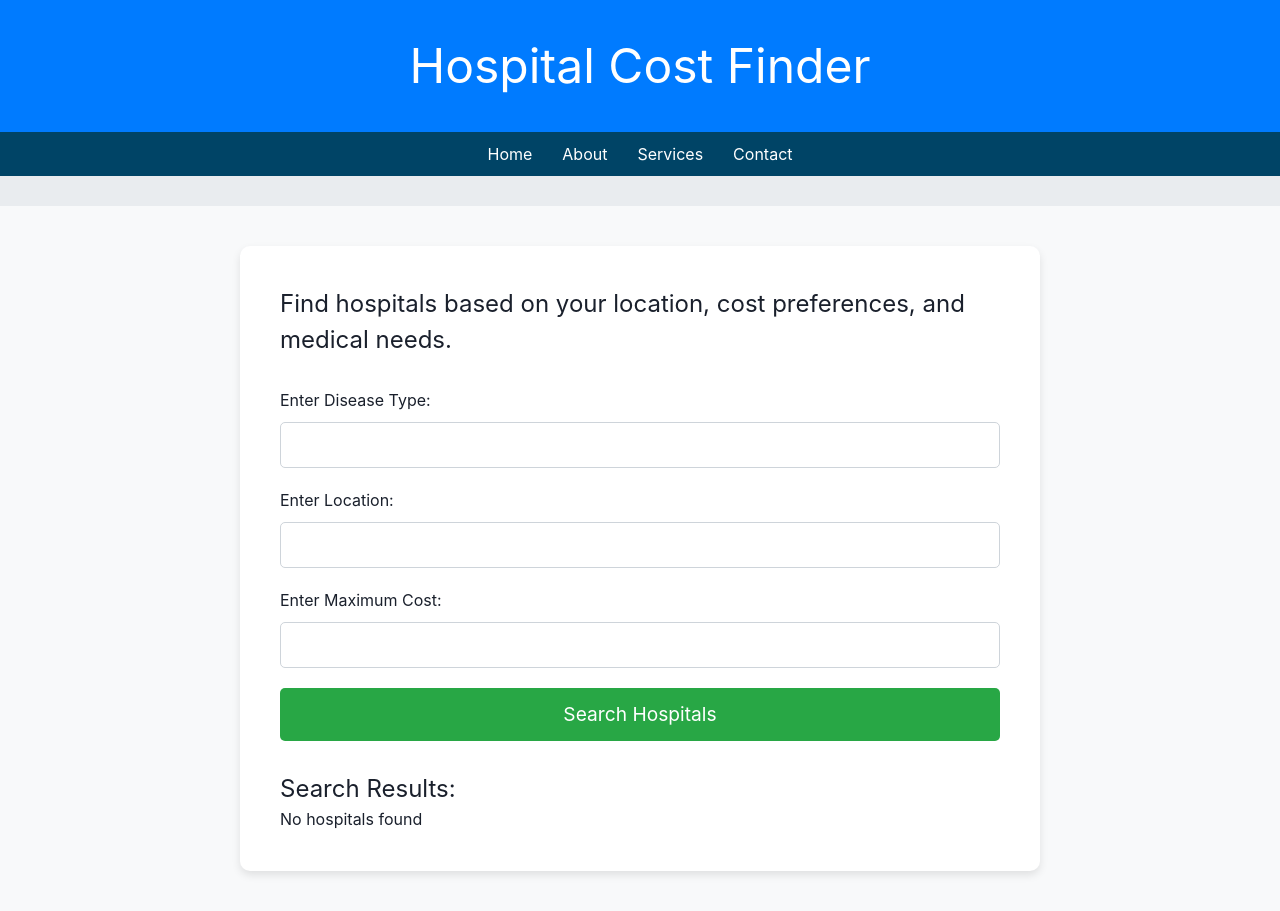
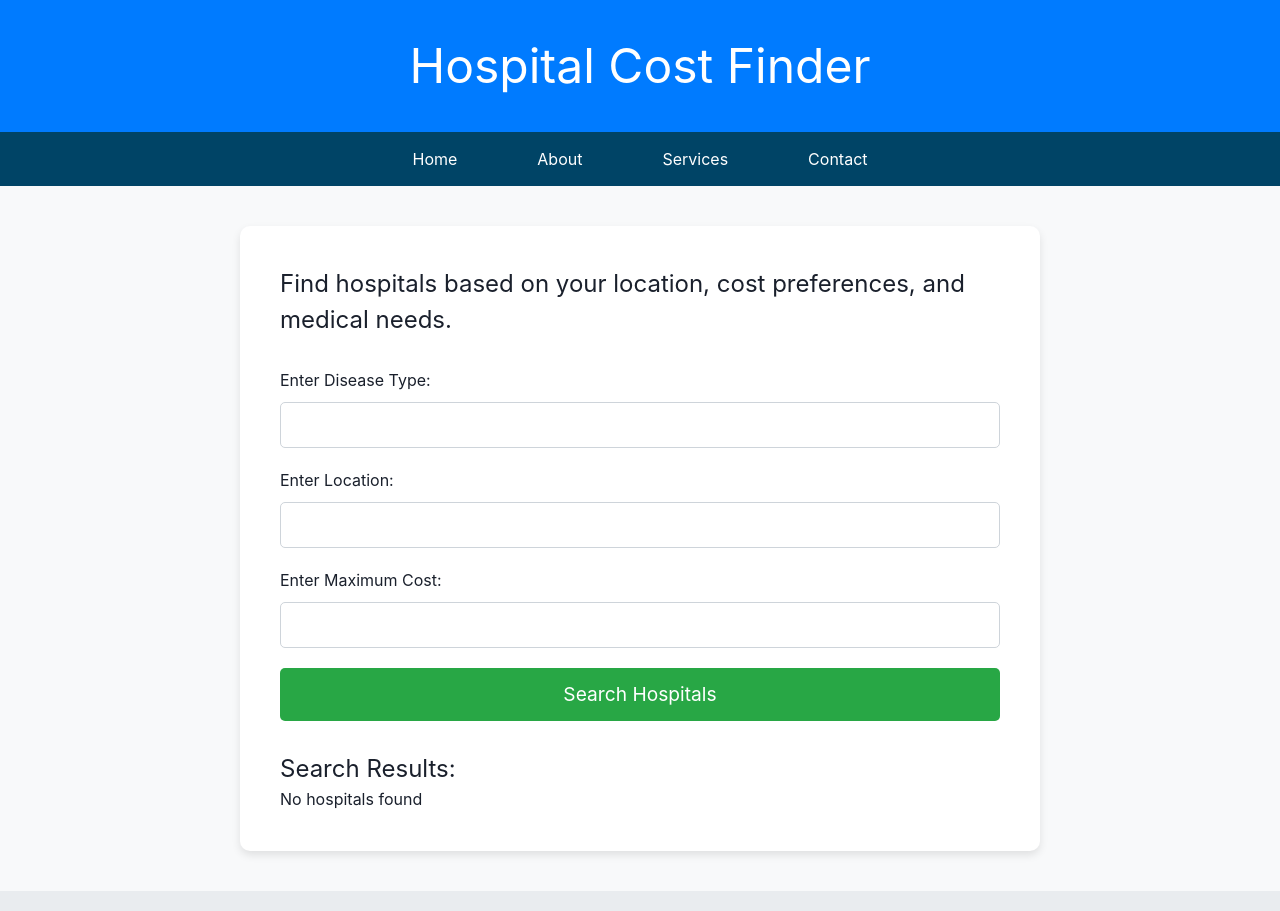
Before and after one commit to Akanchha-kumari/Hospital-Cost-Finder, a React (Create React App) app in the folder Frontend/: page /search in a window 1280 px wide. Built offline with nearby package versions, Linux system fonts and the light colour scheme.

Commit message:
About,Services,Contact- css added

```diff
--- a/Frontend/src/About.js
+++ b/Frontend/src/About.js
@@ -1,9 +1,32 @@
 import React from 'react';
+
 const About = () => {
+  const aboutContainerStyle = {
+    padding: '40px',  backgroundColor: '#d3d3d3', borderRadius: '10px',
+    boxShadow: '0px 4px 8px rgba(0, 0, 0, 0.1)',
+    maxWidth: '800px',
+    margin: '40px auto',
+    textAlign: 'center',
+  };
+
+  const headingStyle = {
+    fontSize: '2.5rem',
+    color: '#004466',
+    marginBottom: '20px',
+  };
+
+  const paragraphStyle = {
+    fontSize: '1.2rem',
+    color: '#333',
+    lineHeight: '1.6',
+  };
+
   return (
-    <div>
-      <h2>About MediCompare</h2>
-      <p>MediCompare is a hospital cost finder platform to help users compare medical services and prices.</p>
+    <div style={aboutContainerStyle}>
+      <h2 style={headingStyle}>About MediCompare</h2>
+      <p style={paragraphStyle}>
+             MediCompare is a hospital cost finder platform to help users compare medical services and prices.
+      </p>
     </div>
   );
 };
--- a/Frontend/src/App.js
+++ b/Frontend/src/App.js
@@ -11,6 +11,8 @@ const App = () => {
       <Allroutes/>
     </div>
 );
+
+
 }
 
 export default App;
--- a/Frontend/src/Contact.js
+++ b/Frontend/src/Contact.js
@@ -1,10 +1,33 @@
 import React from 'react';
 
 const Contact = () => {
+  const contactContainerStyle = {
+    padding: '40px',   backgroundColor: '#d3d3d3',
+    borderRadius: '10px',
+    boxShadow: '0px 4px 8px rgba(0, 0, 0, 0.1)',
+    maxWidth: '800px',
+    margin: '40px auto',
+    textAlign: 'center',
+  };
+
+  const headingStyle = {
+    fontSize: '2.5rem',
+    color: '#004466',
+    marginBottom: '20px',
+  };
+
+  const paragraphStyle = {
+    fontSize: '1.2rem',
+    color: '#333',
+    lineHeight: '1.6',
+  };
+
   return (
-    <div>
-      <h2>Contact Us</h2>
-      <p>You can reach us at: info@medicompare.com</p>
+    <div style={contactContainerStyle}>
+      <h2 style={headingStyle}>Contact Us</h2>
+      <p style={paragraphStyle}>
+        You can reach us at: <strong>info@medicompare.com</strong>
+      </p>
     </div>
   );
 };
--- a/Frontend/src/Search.css
+++ b/Frontend/src/Search.css
@@ -5,6 +5,28 @@ body {
   padding: 0;
   overflow: auto;
 }
+
+.navbar ul li a,
+.navbar ul li button {
+  text-decoration: none;
+  color: white;
+  font-size: 1em;
+  padding: 15px 25px;
+  display: inline-block;
+  border-radius: 5px;
+  background: none;
+  border: none;
+  cursor: pointer;
+  transition: color 0.3s ease-in, background-color 0.3s ease-in;
+}
+
+
+.navbar ul li a:hover,
+.navbar ul li button:hover {
+  color: #66cdaa;
+  background-color: #003366;
+}
+
 
 .App {
   text-align: center;
@@ -31,6 +53,7 @@ body {
 .navbar ul li {
   margin: 0 15px;
 }
+
 
 .navbar ul li a {
   text-decoration: none;
--- a/Frontend/src/Search.js
+++ b/Frontend/src/Search.js
@@ -39,67 +39,14 @@ function Search() {
       </div>
 
       {}
-      <nav style={{ backgroundColor: '#004466', padding: '10px', color: '#333', marginBottom: '30px' }}>
-        <ul style={{ listStyleType: 'none', margin: 0, padding: 0, display: 'flex', justifyContent: 'center' }}>
-          <li style={{ margin: '0 15px' }}>
-            <a
-              href="#"
-              style={{
-                color: 'white',
-                textDecoration: 'none',
-                transition: 'color 0.3s ease',
-              }}
-            >
-              Home
-            </a>
-          </li>
-          <li style={{ margin: '0 15px' }}>
-            <button
-              onClick={() => navigate('/about')}
-              style={{
-                background: 'none',
-                border: 'none',
-                color: 'white',
-                textDecoration: 'none',
-                cursor: 'pointer',
-                transition: 'color 0.3s ease',
-              }}
-            >
-              About
-            </button>
-          </li>
-          <li style={{ margin: '0 15px' }}>
-            <button
-              onClick={() => navigate('/services')}
-              style={{
-                background: 'none',
-                border: 'none',
-                color: 'white',
-                textDecoration: 'none',
-                cursor: 'pointer',
-                transition: 'color 0.3s ease',
-              }}
-            >
-              Services
-            </button>
-          </li>
-          <li style={{ margin: '0 15px' }}>
-            <button
-              onClick={() => navigate('/contact')}
-              style={{
-                background: 'none',
-                border: 'none',
-                color: 'white',
-                textDecoration: 'none',
-                cursor: 'pointer',
-                transition: 'color 0.3s ease',
-              }}
-            >
-              Contact
-            </button>
-          </li>
-        </ul>
-      </nav>
+      <nav className="navbar">
+       <ul>
+                <li><a href="#">Home</a></li>
+                <li><button onClick={() => navigate('/about')}>About</button></li>
+                 <li><button onClick={() => navigate('/services')}>Services</button></li>
+                  <li><button onClick={() => navigate('/contact')}>Contact</button></li>
+              </ul>
+          </nav>
 
       {}
       <div style={{ flex: 1, display: 'flex', justifyContent: 'center', alignItems: 'center', backgroundColor: '#f8f9fa', padding: '40px' }}>
--- a/Frontend/src/Services.js
+++ b/Frontend/src/Services.js
@@ -1,10 +1,33 @@
 import React from 'react';
 
 const Services = () => {
+  const servicesContainerStyle = {
+    padding: '40px',   backgroundColor: '#d3d3d3',
+    borderRadius: '10px',
+    boxShadow: '0px 4px 8px rgba(0, 0, 0, 0.1)',
+    maxWidth: '800px',
+    margin: '40px auto',
+    textAlign: 'center',
+  };
+
+  const headingStyle = {
+    fontSize: '2.5rem',
+    color: '#004466',
+    marginBottom: '20px',
+  };
+
+  const paragraphStyle = {
+    fontSize: '1.2rem',
+    color: '#333',
+    lineHeight: '1.6',
+  };
+
   return (
-    <div>
-      <h2>Our Services</h2>
-      <p>We offer hospital price comparison, hospital profiles, and user reviews for informed healthcare decisions.</p>
+    <div style={servicesContainerStyle}>
+      <h2 style={headingStyle}>Our Services</h2>
+      <p style={paragraphStyle}>
+        We offer hospital price comparison, hospital profiles, and user reviews for informed healthcare decisions.
+      </p>
     </div>
   );
 };
```
